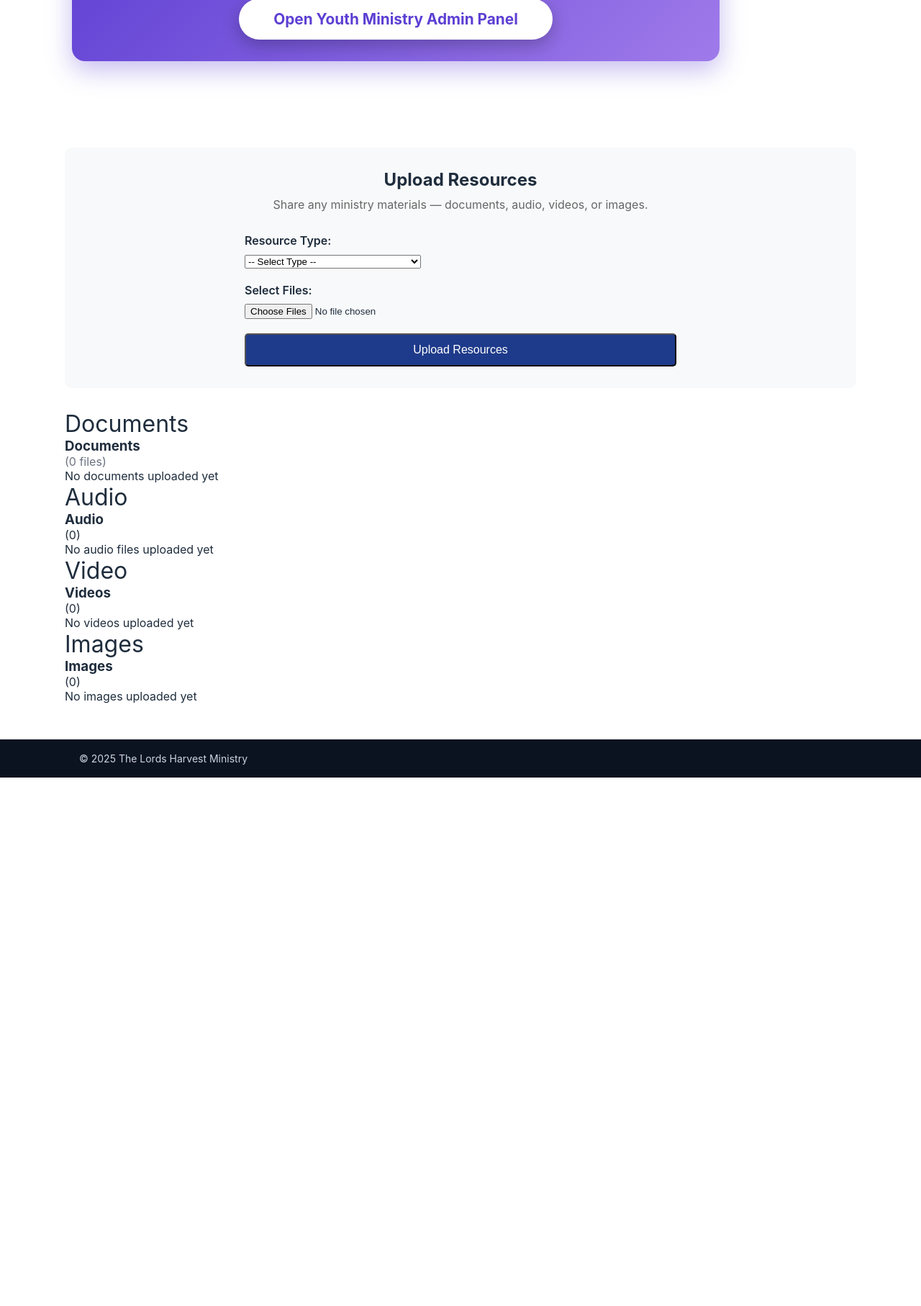
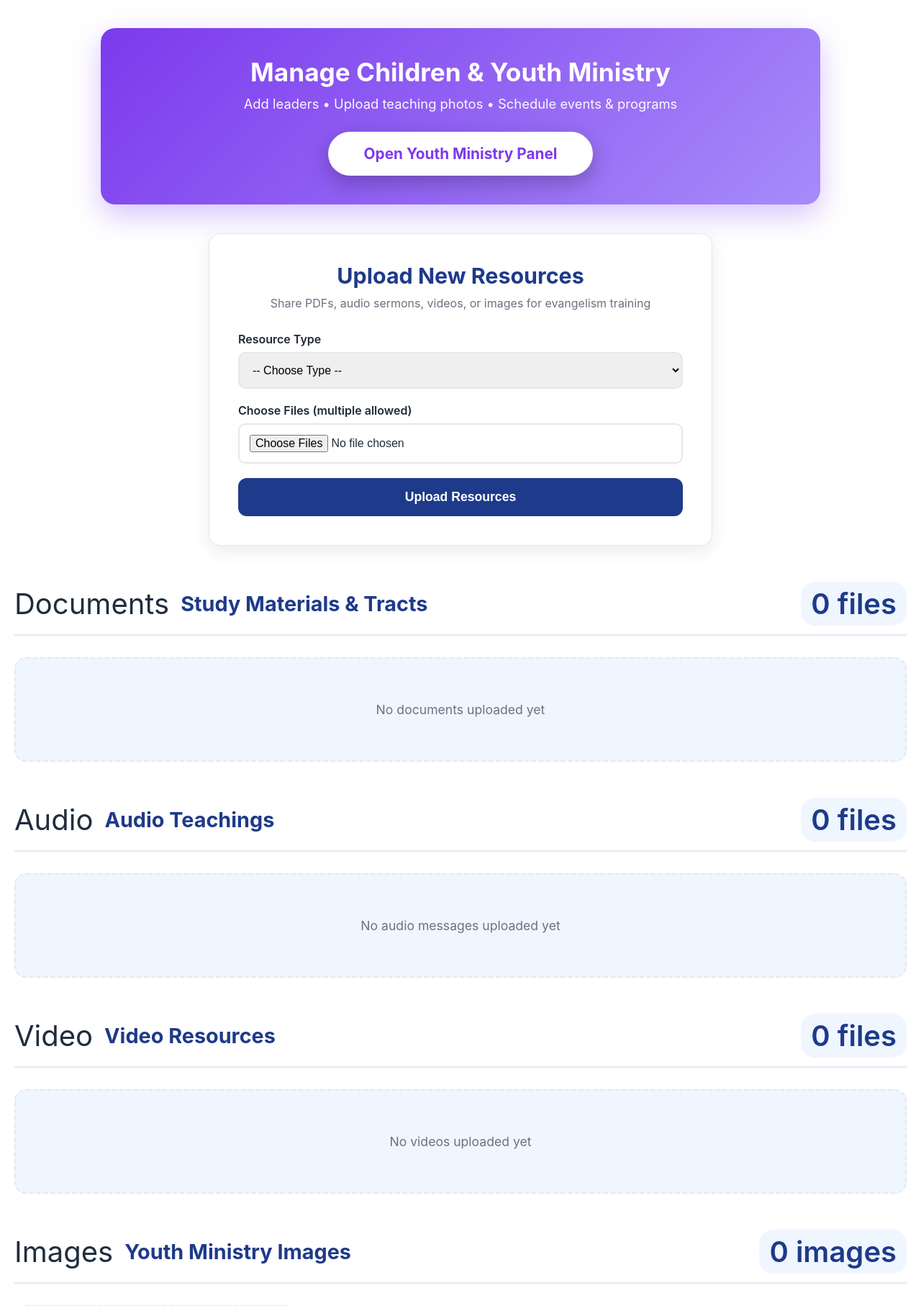
Before and after one commit to GorddyTheFilmigo/HarvestMinistry, a Flask app: page /evangelism in a window 1280 px wide. Shown: the part 490-2304 px from the top of the page at 72% size. Before the commit the page ends 1570 px from the top, so only its background shows below. Run offline with Flask 3, Linux system fonts and the light colour scheme; the visitor is signed in with stand-in values (Sample User, id 1).

Commit message:
Updated website

```diff
--- a/app.py
+++ b/app.py
@@ -113,7 +113,6 @@ def sermons():
         (DOCUMENT_FOLDER, "documents"),
         (AUDIO_FOLDER, "audio"),
         (VIDEO_FOLDER, "video"),
-        (IMAGE_FOLDER, "images")
     ]
     for folder_path, file_type in folders:
         if not os.path.exists(folder_path):
--- a/templates/evangelism.html
+++ b/templates/evangelism.html
@@ -1,185 +1,363 @@
 {% extends "base.html" %}
-{% block title %}Sermons - The Lords Harvest Ministry{% endblock %}
+{% block title %}Evangelism Resources | The Lord's Harvest Ministry{% endblock %}
+
 {% block content %}
-<link rel="stylesheet" href="{{ url_for('static', filename='css/style.css') }}">
-<script defer src="{{ url_for('static', filename='js/main.js') }}"></script>
 <style>
+  :root {
+    --ministry-primary: #1e3a8a;
+    --ministry-secondary:: #3b82f6;
+    --ministry-gold: #f59e0b;
+    --ministry-red: #dc2626;
+    --ministry-purple: #7c3aed;
+    --ministry-light: #eff6ff;
+    --text-dark: #1f2937;
+    --text-muted: #6b7280;
+    --border-color: #e5e7eb;
+    --bg-light: #f9fafb;
+  }
+
+  /* Hero Banner */
+  .evangelism-hero {
+    background: linear-gradient(135deg, var(--ministry-primary) 0%, #1e40af 100%),
+                url('{{ url_for("static", filename="images/hero.jpg") }}') center/cover no-repeat;
+    color: white;
+    padding: 100px 20px 80px;
+    text-align: center;
+    position: relative;
+    overflow: hidden;
+  }
+  .evangelism-hero::before {
+    content: '';
+    position: absolute;
+    inset: 0;
+    background: rgba(0, 0, 0, 0.4);
+  }
+  .hero-content {
+    position: relative;
+    z-index: 2;
+    max-width: 900px;
+    margin: 0 auto;
+  }
+  .hero-content h1 {
+    font-size: 3rem;
+    font-weight: 800;
+    margin-bottom: 16px;
+    text-shadow: 0 4px 12px rgba(0,0,0,0.4);
+  }
+  .hero-content p {
+    font-size: 1.3rem;
+    opacity: 0.95;
+    max-width: 700px;
+    margin: 0 auto 30px;
+  }
+
+  /* Live Stream Button */
+  .live-stream-btn {
+    display: inline-flex;
+    align-items: center;
+    gap: 12px;
+    background: linear-gradient(135deg, var(--ministry-red) 0%, #b91c1c 100%);
+    color: white;
+    font-weight: 700;
+    padding: 16px 36px;
+    border-radius: 50px;
+    text-decoration: none;
+    font-size: 1.15rem;
+    box-shadow: 0 8px 20px rgba(220, 38, 38, 0.35);
+    transition: all 0.3s ease;
+    border: 2px solid rgba(255,255,255,0.2);
+  }
+  .live-stream-btn:hover {
+    transform: translateY(-4px);
+    box-shadow: 0 16px 32px rgba(220, 38, 38, 0.45);
+  }
+  .live-dot {
+    width: 14px; height: 14px;
+    background: #fca5a5;
+    border-radius: 50%;
+    animation: livePulse 2s infinite;
+  }
+  @keyframes livePulse {
+    0%, 100% { box-shadow: 0 0 0 0 rgba(252, 165, 165, 0.7); }
+    50% { box-shadow: 0 0 0 10px rgba(252, 165, 165, 0); }
+  }
+
+  /* Youth Admin Panel Card */
+  .youth-admin-card {
+    background: linear-gradient(135deg, #7c3aed 0%, #a78bfa 100%);
+    color: white;
+    padding: 40px;
+    border-radius: 20px;
+    text-align: center;
+    box-shadow: 0 15px 40px rgba(124, 58, 237, 0.3);
+    margin: 40px auto;
+    max-width: 1000px;
+  }
+  .youth-admin-card h3 {
+    font-size: 2.2rem;
+    margin-bottom: 12px;
+  }
+  .youth-admin-card p {
+    font-size: 1.15rem;
+    opacity: 0.95;
+    margin-bottom: 28px;
+  }
+  .youth-admin-btn {
+    background: white;
+    color: #7c3aed;
+    font-weight: 700;
+    padding: 18px 50px;
+    border-radius: 50px;
+    font-size: 1.3rem;
+    text-decoration: none;
+    display: inline-block;
+    box-shadow: 0 10px 30px rgba(0,0,0,0.25);
+    transition: all 0.4s ease;
+  }
+  .youth-admin-btn:hover {
+    transform: translateY(-5px);
+    box-shadow: 0 20px 40px rgba(0,0,0,0.35);
+  }
+
+  /* Upload Section */
   .upload-section {
-    background: #f8f9fa;
-    padding: 30px;
+    background: white;
+    padding: 40px;
+    border-radius: 16px;
+    box-shadow: 0 8px 25px rgba(0,0,0,0.08);
+    border: 1px solid var(--border-color);
+    max-width: 700px;
+    margin: 40px auto;
+  }
+  .upload-section h2 {
+    text-align: center;
+    font-size: 1.9rem;
+    color: var(--ministry-primary);
+    margin-bottom: 10px;
+  }
+  .upload-section p {
+    text-align: center;
+    color: var(--text-muted);
+    margin-bottom: 30px;
+  }
+  .form-group {
+    margin-bottom: 20px;
+  }
+  .form-group label {
+    font-weight: 600;
+    color: var(--text-dark);
+    display: block;
+    margin-bottom: 8px;
+  }
+  select, input[type="file"] {
+    width: 100%;
+    padding: 14px;
+    border: 2px solid var(--border-color);
     border-radius: 10px;
-    margin: 30px 0;
+    font-size: 1rem;
   }
-  .upload-form { max-width: 600px; margin: 0 auto; }
-  .form-group { margin-bottom: 20px; }
-  .form-group label { font-weight: 600; margin-bottom: 8px; display: block; }
   .upload-btn {
-    background: #1e3a8a;
+    background: var(--ministry-primary);
     color: white;
-    padding: 12px 30px;
-    border-radius: 5px;
     width: 100%;
-    font-size: 16px;
+    padding: 16px;
+    border: none;
+    border-radius: 12px;
+    font-size: 1.1rem;
+    font-weight: 600;
+    cursor: pointer;
+    transition: all 0.3s;
   }
+  .upload-btn:hover {
+    background: #1e40af;
+    transform: translateY(-2px);
+  }
+
+  /* Section Headers */
+  .section-header {
+    display: flex;
+    align-items: center;
+    gap: 16px;
+    margin: 50px 0 30px;
+    padding-bottom: 12px;
+    border-bottom: 2px solid var(--border-color);
+  }
+  .section-header span {
+    font-size: 2.5rem;
+  }
+  .section-header h3 {
+    font-size: 1.8rem;
+    color: var(--ministry-primary);
+    margin: 0;
+    font-weight: 700;
+  }
+  .section-count {
+    margin-left: auto;
+    background: var(--ministry-light);
+    color: var(--ministry-primary);
+    padding: 6px 14px;
+    border-radius: 20px;
+    font-weight: 600;
+    font-size: 0.9rem;
+  }
+
+  /* Resources Grid */
   .resources-grid {
     display: grid;
-    grid-template-columns: repeat(auto-fill, minmax(280px, 1fr));
-    gap: 20px;
-    margin-top: 30px;
+    grid-template-columns: repeat(auto-fill, minmax(320px, 1fr));
+    gap: 28px;
+    margin-bottom: 50px;
   }
   .resource-card {
     background: white;
-    border: 1px solid #e5e7eb;
-    border-radius: 8px;
-    padding: 20px;
-    box-shadow: 0 1px 3px rgba(0,0,0,0.1);
+    border-radius: 16px;
+    overflow: hidden;
+    box-shadow: 0 6px 20px rgba(0,0,0,0.08);
+    border: 1px solid var(--border-color);
+    transition: all 0.3s ease;
   }
-  .resource-icon { font-size: 40px; }
-  .resource-actions { display: flex; gap: 10px; margin-top: 12px; }
-  .btn-view {
+  .resource-card:hover {
+    transform: translateY(-8px);
+    box-shadow: 0 16px 35px rgba(0,0,0,0.14);
+  }
+  .resource-thumb {
+    height: 180px;
+    background: var(--bg-light);
+    display: flex;
+    align-items: center;
+    justify-content: center;
+    font-size: 4.5rem;
+    opacity: 0.7;
+  }
+  .resource-thumb img {
+    width: 100%;
+    height: 100%;
+    object-fit: cover;
+  }
+  .resource-content {
+    padding: 24px;
+  }
+  .resource-content h4 {
+    margin: 0 0 12px;
+    font-size: 1.25rem;
+    color: var(--text-dark);
+    font-weight: 600;
+  }
+  .resource-actions {
+    display: flex;
+    gap: 10px;
+    margin-top: 16px;
+  }
+  .btn {
     flex: 1;
-    background: #2563eb;
-    color: white;
-    padding: 8px;
-    border-radius: 6px;
+    padding: 12px;
+    border-radius: 10px;
     text-align: center;
+    font-weight: 600;
+    font-size: 0.95rem;
+    text-decoration: none;
+    transition: all 0.3s;
   }
-  .btn-download {
-    flex: 1;
-    background: #16a34a;
-    color: white;
-    padding: 8px;
-    border-radius: 6px;
-    text-align: center;
-  }
+  .btn-view { background: var(--ministry-secondary); color: white; }
+  .btn-view:hover { background: #2563eb; }
+  .btn-download { background: #16a34a; color: white; }
+  .btn-download:hover { background: #15803d; }
   .btn-delete {
     background: #ef4444;
     color: white;
-    padding: 8px;
-    border-radius: 6px;
+    padding: 12px 16px;
+    border-radius: 10px;
   }
-  audio, video { width: 100%; border-radius: 6px; margin-top: 8px; }
-  .resource-card img {
+  .btn-delete:hover { background: #dc2626; }
+
+  audio, video {
     width: 100%;
-    height: 150px;
-    object-fit: cover;
-    border-radius: 6px;
-    margin-bottom: 10px;
+    border-radius: 10px;
+    margin: 12px 0;
+  }
+
+  .empty-state {
+    text-align: center;
+    padding: 60px 20px;
+    color: var(--text-muted);
+    font-size: 1.1rem;
+    background: var(--ministry-light);
+    border-radius: 16px;
+    border: 2px dashed var(--border-color);
+  }
+
+  @media (max-width: 768px) {
+    .evangelism-hero h1 { font-size: 2.3rem; }
+    .resources-grid { grid-template-columns: 1fr; }
+    .section-header { flex-direction: column; text-align: center; gap: 10px; }
+    .section-count { margin: 10px auto 0; }
   }
 </style>
 
+<!-- Hero -->
+<section class="evangelism-hero">
+  <div class="hero-content">
+    <h1>Evangelism Resources</h1>
+    <p>Powerful tools to equip you for sharing the Gospel with boldness and clarity</p>
     <a href="{{ url_for('stream_control') }}" class="live-stream-btn">
-    <span class="live-dot"></span>
-    Live Stream
+      <span class="live-dot"></span> Watch Live Stream
     </a>
-
-<!-- Banner -->
-<section class="page-banner" style="
-  background:url('{{ url_for('static', filename='images/hero.jpg') }}') center/cover no-repeat;
-  padding:80px 0;color:white;text-align:center;position:relative;">
-  <div class="banner-overlay" style="position:absolute;inset:0;background:rgba(4,14,34,0.7);"></div>
-  <div class="container" style="position:relative;">
-    <h1>Evangelism Resources</h1>
-    <p>Equipping believers to share the Gospel effectively</p>
   </div>
 </section>
 
-<!-- Flash Messages -->
-{% with messages = get_flashed_messages(with_categories=true) %}
-  {% if messages %}
-  <div class="flash-messages">
-    {% for category, message in messages %}
-      <div class="flash {{ category }}">{{ message }}</div>
-    {% endfor %}
-  </div>
-  {% endif %}
-{% endwith %}
+<div class="container" style="max-width: 1300px; margin: 0 auto; padding: 0 20px;">
 
-<!-- YOUTH MINISTRY ADMIN QUICK LINK (NEWLY ADDED) -->
-<div class="container" style="margin: 40px 0; text-align: center;">
-  <div style="
-    background: linear-gradient(135deg, #5D3FD3, #9F7AEA);
-    color: white;
-    padding: 30px;
-    border-radius: 18px;
-    box-shadow: 0 12px 35px rgba(93, 63, 211, 0.35);
-    display: inline-block;
-    width: 90%;
-    max-width: 900px;
-  ">
-    <h3 style="margin: 0 0 12px 0; font-size: 1.8rem;">
-      Manage Children & Youth Ministry
-    </h3>
-    <p style="margin: 0 0 25px 0; font-size: 1.1rem; opacity: 0.95;">
-      Add leaders • Upload photos • Schedule weekly youth events
-    </p>
-    <a href="{{ url_for('admin_youth_ministry') }}" style="
-  background: white;
-  color: #5D3FD3;
-  font-weight: bold;
-  padding: 16px 48px;
-  border-radius: 50px;
-  text-decoration: none;
-  font-size: 1.3rem;
-  display: inline-block;
-  box-shadow: 0 8px 25px rgba(0,0,0,0.25);
-  transition: all 0.3s ease;
-  text-align: center;
-"
-onmouseover="this.style.transform='translateY(-4px)'; this.style.boxShadow='0 15px 35px rgba(0,0,0,0.35)'"
-onmouseout="this.style.transform=''; this.style.boxShadow='0 8px 25px rgba(0,0,0,0.25)'">
-  Open Youth Ministry Admin Panel
+  <!-- Youth Ministry Admin Panel -->
+  <div class="youth-admin-card">
+    <h3>Manage Children & Youth Ministry</h3>
+    <p>Add leaders • Upload teaching photos • Schedule events & programs</p>
+    <a href="{{ url_for('admin_youth_ministry') }}" class="youth-admin-btn">
+      Open Youth Ministry Panel
     </a>
-
-  </div>
   </div>
 
-<!-- Upload Section -->
-<section class="container" style="padding:50px 0;">
+  <!-- Upload Form -->
   <div class="upload-section">
-    <h2 style="text-align:center;margin-bottom:10px;">Upload Resources</h2>
-    <p style="text-align:center;color:#666;margin-bottom:30px;">
-      Share any ministry materials — documents, audio, videos, or images.
-    </p>
-    <form action="{{ url_for('upload_resources') }}" method="post" enctype="multipart/form-data" class="upload-form">
+    <h2>Upload New Resources</h2>
+    <p>Share PDFs, audio sermons, videos, or images for evangelism training</p>
+    <form action="{{ url_for('upload_resources') }}" method="post" enctype="multipart/form-data">
       <div class="form-group">
-        <label for="file_type">Resource Type:</label>
-        <select name="file_type" id="file_type" required>
-          <option value="">-- Select Type --</option>
-          <option value="documents">Documents (PDF, DOCX, PPTX, etc.)</option>
-          <option value="audio">Audio (MP3, WAV, etc.)</option>
-          <option value="video">Video (MP4, etc.)</option>
-          <option value="images">Images (JPG, PNG, etc.)</option>
+        <label>Resource Type</label>
+        <select name="file_type" required>
+          <option value="">-- Choose Type --</option>
+          <option value="documents">Documents (PDF, DOCX, etc.)</option>
+          <option value="audio">Audio Messages</option>
+          <option value="video">Video Teachings</option>
+          <option value="images">Images (for Youth Ministry)</option>
         </select>
       </div>
       <div class="form-group">
-        <label>Select Files:</label>
+        <label>Choose Files (multiple allowed)</label>
         <input type="file" name="files" multiple required>
       </div>
       <button type="submit" class="upload-btn">Upload Resources</button>
     </form>
   </div>
 
-  <div class="section-divider"></div>
-
-  <!-- DOCUMENT SECTION -->
-  <div class="resource-type-header">
-    <span style="font-size:32px;">Documents</span>
-    <h3>Documents</h3>
-    <span style="color:#6b7280;">({{ files.documents|length }} files)</span>
+  <!-- Documents -->
+  <div class="section-header">
+    <span>Documents</span>
+    <h3>Study Materials & Tracts</h3>
+    <span class="section-count">{{ files.documents|length }} files</span>
   </div>
   {% if files.documents %}
   <div class="resources-grid">
     {% for file in files.documents %}
     <div class="resource-card">
-      <span class="resource-icon">Document</span>
+      <div class="resource-thumb">Document</div>
+      <div class="resource-content">
         <h4>{{ file }}</h4>
         <div class="resource-actions">
-        <a href="{{ url_for('serve_document', filename=file) }}" target="_blank" class="btn-view">View</a>
-        <a href="{{ url_for('serve_document', filename=file) }}" download class="btn-download">Download</a>
+          <a href="{{ url_for('serve_document', filename=file) }}" target="_blank" class="btn btn-view">View</a>
+          <a href="{{ url_for('serve_document', filename=file) }}" download class="btn btn-download">Download</a>
           <a href="{{ url_for('delete_file', file_type='documents', filename=file) }}"
-           onclick="return confirm('Delete this file?')"
-           class="btn-delete">Delete</a>
+             onclick="return confirm('Delete this document?')" class="btn-delete">Delete</a>
+        </div>
       </div>
     </div>
     {% endfor %}
@@ -188,56 +366,54 @@ onmouseout="this.style.transform=''; this.style.boxShadow='0 8px 25px rgba(0,0,0
   <div class="empty-state">No documents uploaded yet</div>
   {% endif %}
 
-  <div class="section-divider"></div>
-
   <!-- Audio -->
-  <div class="resource-type-header">
-    <span style="font-size:32px;">Audio</span>
-    <h3>Audio</h3>
-    <span>({{ files.audio|length }})</span>
+  <div class="section-header">
+    <span>Audio</span>
+    <h3>Audio Teachings</h3>
+    <span class="section-count">{{ files.audio|length }} files</span>
   </div>
   {% if files.audio %}
   <div class="resources-grid">
     {% for file in files.audio %}
     <div class="resource-card">
-      <span class="resource-icon">Audio</span>
+      <div class="resource-thumb">Audio</div>
+      <div class="resource-content">
         <h4>{{ file }}</h4>
-      <audio controls>
-        <source src="{{ url_for('serve_audio', filename=file) }}">
-      </audio>
+        <audio controls><source src="{{ url_for('serve_audio', filename=file) }}"></audio>
         <div class="resource-actions">
-        <a href="{{ url_for('serve_audio', filename=file) }}" class="btn-view" target="_blank">Listen</a>
-        <a href="{{ url_for('serve_audio', filename=file) }}" download class="btn-download">Download</a>
-        <a href="{{ url_for('delete_file', file_type='audio', filename=file) }}" class="btn-delete">Delete</a>
+          <a href="{{ url_for('serve_audio', filename=file) }}" target="_blank" class="btn btn-view">Listen</a>
+          <a href="{{ url_for('serve_audio', filename=file) }}" download class="btn btn-download">Download</a>
+          <a href="{{ url_for('delete_file', file_type='audio', filename=file) }}" class="btn-delete"
+             onclick="return confirm('Delete this audio?')">Delete</a>
+        </div>
       </div>
     </div>
     {% endfor %}
   </div>
   {% else %}
-  <div class="empty-state">No audio files uploaded yet</div>
+  <div class="empty-state">No audio messages uploaded yet</div>
   {% endif %}
 
-  <div class="section-divider"></div>
-
   <!-- Video -->
-  <div class="resource-type-header">
-    <span style="font-size:32px;">Video</span>
-    <h3>Videos</h3>
-    <span>({{ files.video|length }})</span>
+  <div class="section-header">
+    <span>Video</span>
+    <h3>Video Resources</h3>
+    <span class="section-count">{{ files.video|length }} files</span>
   </div>
   {% if files.video %}
   <div class="resources-grid">
     {% for file in files.video %}
     <div class="resource-card">
-      <span class="resource-icon">Video</span>
+      <div class="resource-thumb">Video</div>
+      <div class="resource-content">
         <h4>{{ file }}</h4>
-      <video controls>
-        <source src="{{ url_for('serve_video', filename=file) }}">
-      </video>
+        <video controls><source src="{{ url_for('serve_video', filename=file) }}"></video>
         <div class="resource-actions">
-        <a href="{{ url_for('serve_video', filename=file) }}" target="_blank" class="btn-view">View</a>
-        <a href="{{ url_for('serve_video', filename=file) }}" download class="btn-download">Download</a>
-        <a href="{{ url_for('delete_file', file_type='video', filename=file) }}" class="btn-delete">Delete</a>
+          <a href="{{ url_for('serve_video', filename=file) }}" target="_blank" class="btn btn-view">Watch</a>
+          <a href="{{ url_for('serve_video', filename=file) }}" download class="btn btn-download">Download</a>
+          <a href="{{ url_for('delete_file', file_type='video', filename=file) }}" class="btn-delete"
+             onclick="return confirm('Delete this video?')">Delete</a>
+        </div>
       </div>
     </div>
     {% endfor %}
@@ -246,30 +422,34 @@ onmouseout="this.style.transform=''; this.style.boxShadow='0 8px 25px rgba(0,0,0
   <div class="empty-state">No videos uploaded yet</div>
   {% endif %}
 
-  <div class="section-divider"></div>
-
-  <!-- Images -->
-  <div class="resource-type-header">
-    <span style="font-size:32px;">Images</span>
-    <h3>Images</h3>
-    <span>({{ files.images|length }})</span>
+  <!-- Images (Only for Youth Ministry - still visible in admin) -->
+  <div class="section-header">
+    <span>Images</span>
+    <h3>Youth Ministry Images</h3>
+    <span class="section-count">{{ files.images|length }} images</span>
   </div>
+  <div class="resources-grid">
     {% if files.images %}
-  <div class="resources-grid">
       {% for file in files.images %}
       <div class="resource-card">
-      <img src="{{ url_for('serve_image', filename=file) }}">
+        <div class="resource-thumb">
+          <img src="{{ url_for('serve_image', filename=file) }}" alt="Youth Image">
+        </div>
+        <div class="resource-content">
           <h4>{{ file }}</h4>
           <div class="resource-actions">
-        <a href="{{ url_for('serve_image', filename=file) }}" class="btn-view" target="_blank">View</a>
-        <a href="{{ url_for('serve_image', filename=file) }}" download class="btn-download">Download</a>
-        <a href="{{ url_for('delete_file', file_type='images', filename=file) }}" class="btn-delete">Delete</a>
+            <a href="{{ url_for('serve_image', filename=file) }}" target="_blank" class="btn btn-view">View</a>
+            <a href="{{ url_for('serve_image', filename=file) }}" download class="btn btn-download">Download</a>
+            <a href="{{ url_for('delete_file', file_type='images', filename=file) }}" class="btn-delete"
+               onclick="return confirm('Delete this image?')">Delete</a>
+          </div>
         </div>
       </div>
       {% endfor %}
+    {% else %}
+      <div class="empty-state">No images uploaded yet — these will appear in Children & Youth Ministry</div>
+    {% endif %}
   </div>
-  {% else %}
-  <div class="empty-state">No images uploaded yet</div>
-  {% endif %}
-</section>
+
+</div>
 {% endblock %}
```
Also changed, not shown: templates/join_our_mission.html (+5 -5 lines), testimonies.json (deleted, +0 -8 lines), youth_ministry.json (+7 -1 lines). Lines whose indentation alone changed are shown as unchanged.
